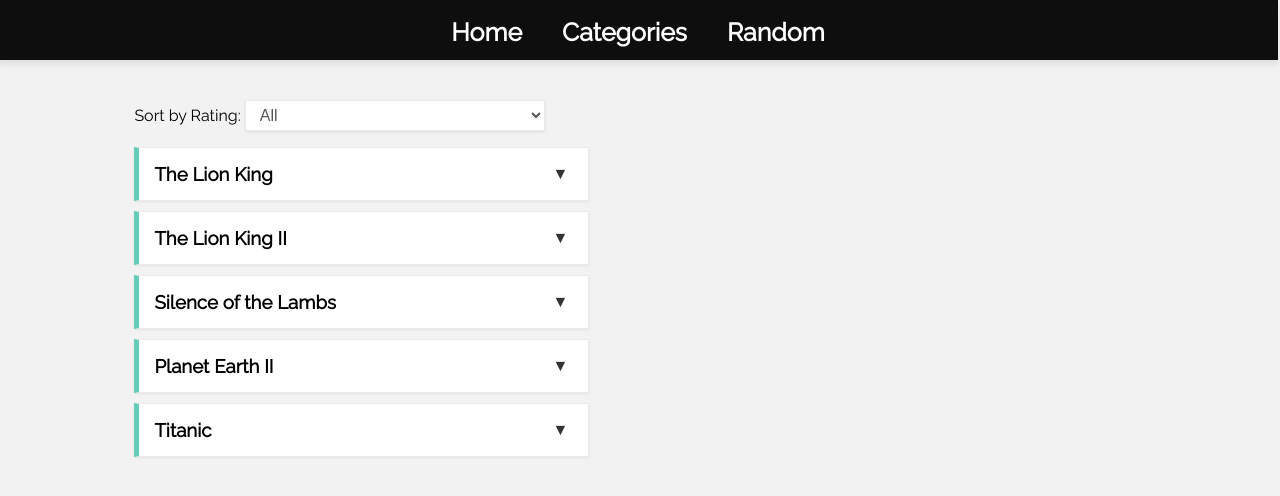
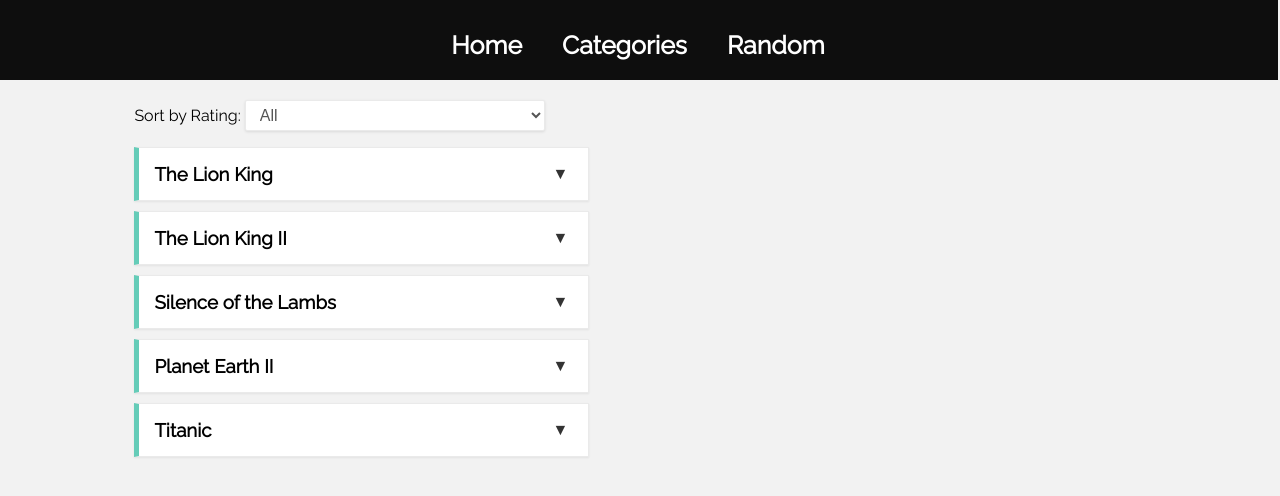
Before and after one commit to singhp1992/randomizer-api, a plain HTML site: page home.html in a window 1280 px wide. Shown: the top 496 px of the page. Drawn offline with nearby package versions, Linux system fonts and the light colour scheme.

Commit message:
changed margin of header items

```diff
--- a/styles.css
+++ b/styles.css
@@ -88,9 +88,8 @@
 }
 
 .menu {
-    height: 60px;
+    height: 80px;
     background-color: #0e0e0e;
-    -webkit-box-shadow: 0 5px 5px rgba(0, 0, 0, 0.07);
     position: fixed;
     top: 0;
     width: 100%;
@@ -102,8 +101,7 @@
 
 .menu a,
 .genres {
-    margin-left: 20px;
-    margin-right: 20px;
+    margin: 30px 20px 0 20px;
     color: white;
 }
 
```
